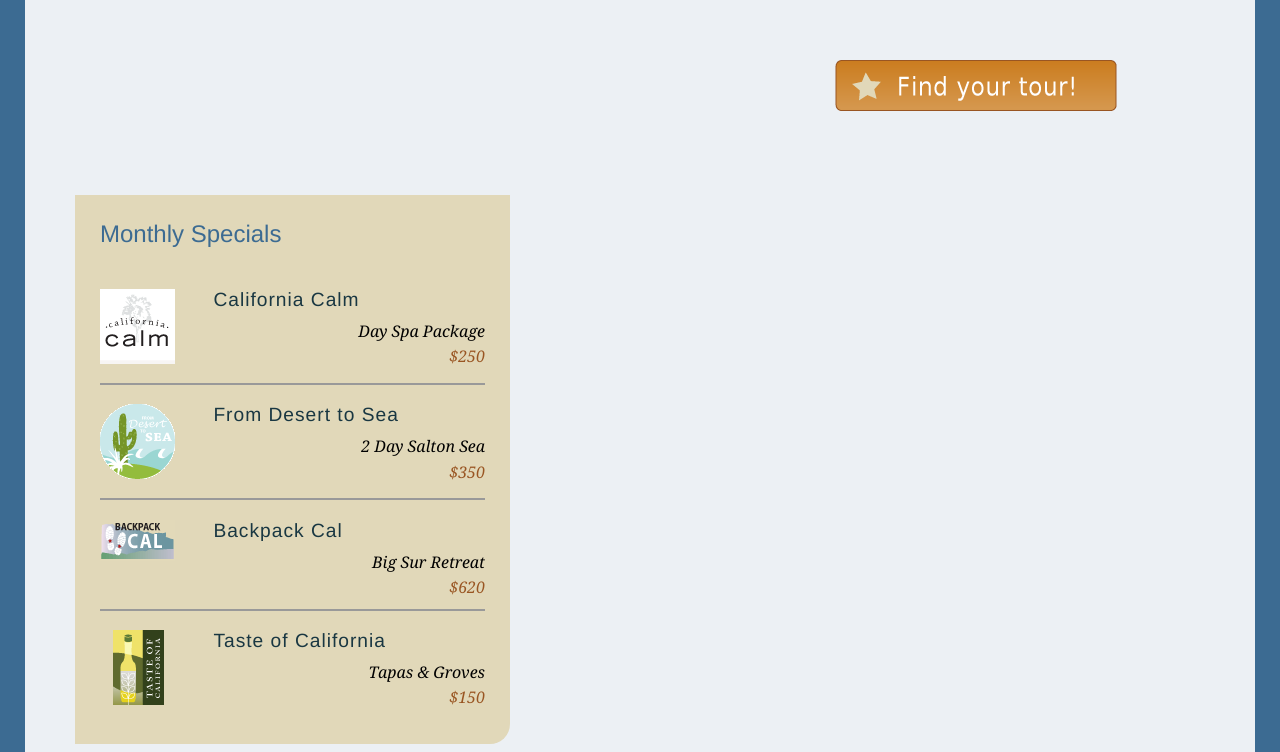
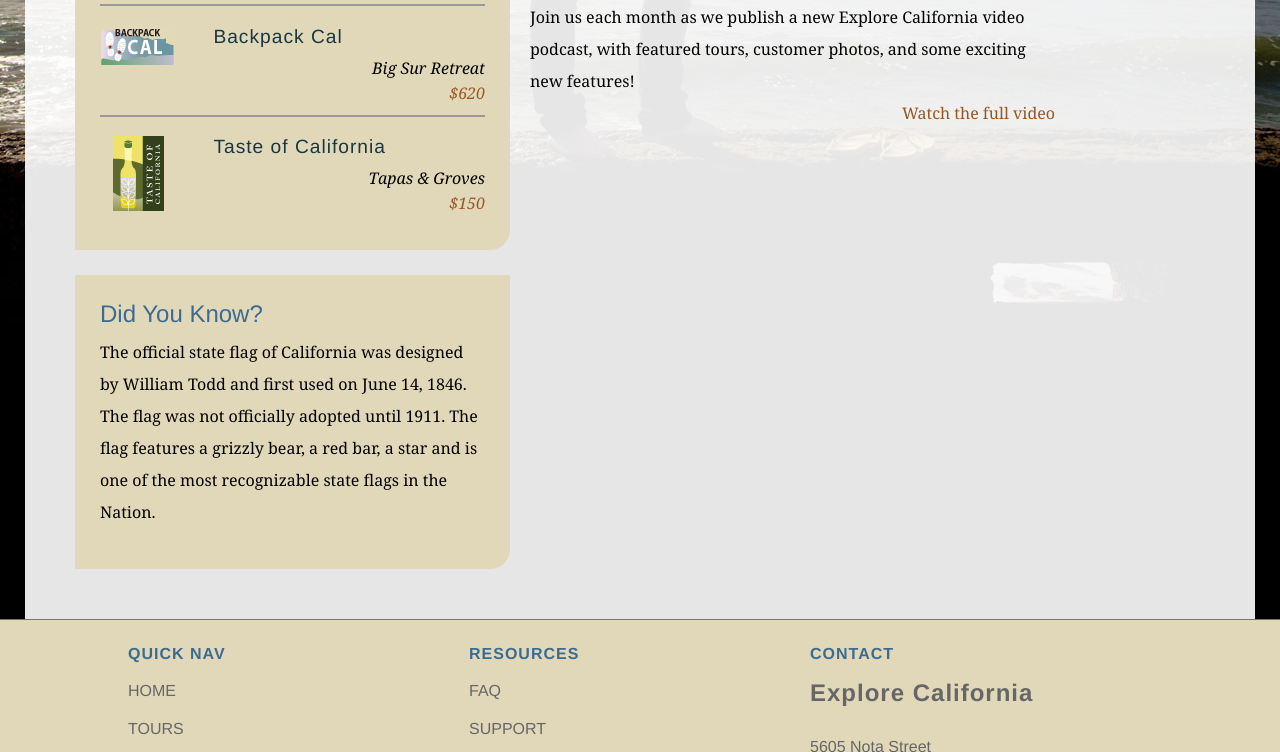
Before and after one commit to cat7777/test, a plain HTML site: page index.html in a window 1280 px wide. Shown: the part 778-1530 px from the top of the page. Drawn offline with Linux system fonts and the light colour scheme.

Commit message:
Revert "Head commit change"
This reverts commit 4d027c24d4947daf154153870c96574fbd61799c.

```diff
--- a/index.html
+++ b/index.html
@@ -54,7 +54,10 @@
         </div>
       </div>
 
-
+      <div id="actionCall">
+        <h1>Explore our world your way</h1>
+        <a href="tours.html" title="Find your tour!"><h2>Find your tour</h2></a>
+      </div>
 
       <div id="contentWrapper">
         <div id="mainContent">
@@ -66,10 +69,7 @@
             <p class="videoText">Join us each month as we publish a new Explore California video podcast, with featured tours, customer photos, and some exciting new features!<span class="accent"><a href="explorers/video.html" title="Video Podcast">Watch the full video</a></span></p>
           </div>
         </div>
-          <div id="actionCall">
-        <h1>Explore our world your way</h1>
-        <a href="tours.html" title="Find your tour!"><h2>Find your tour</h2></a>
-      </div>
+
         <div id="secondaryContent">
           <div id="specials" class="callOut">
             <h1>Monthly Specials</h1>
@@ -87,7 +87,11 @@
               <a href="tours/tour_detail_taste.html">$150</a></p>
           </div>
 
-
+          <div id="trivia" class="callOut">
+            <h1>Did You Know?</h1>
+            <p>The official state flag of California was designed by William Todd and first used on June 14, 1846. The flag was not officially adopted until 1911. The flag features a grizzly bear, a red bar, a star and is one of the most recognizable state flags in the Nation.</p>
+          </div>
+        </div>
       </div>
 
       <div id="pageFooter">
```
